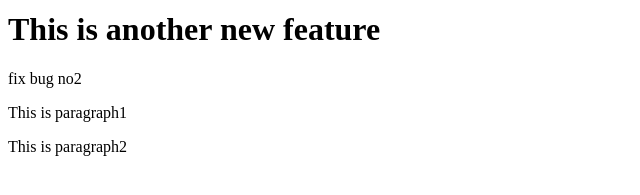
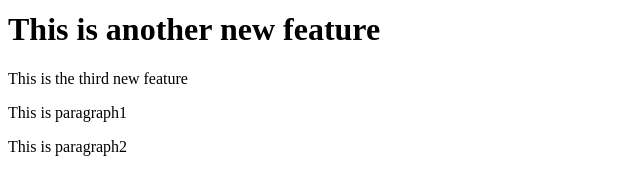
Before and after one commit to Pee00321/sample_git2, a plain HTML site: page index.html in a window 1280 px wide. Shown: the part 127-322 px from the top of the page, 0-640 px from the left. Drawn offline with Linux system fonts and the light colour scheme.

Commit message:
third new feature

```diff
--- a/index.html
+++ b/index.html
@@ -5,7 +5,7 @@
 <h1>This is header</h1>
 <h1>This is new feature</h1>
 <h1>This is another new feature</h1>
-<p>fix bug no2</p>
+<p>This is the third new feature</p>
 <p>This is paragraph1</p>
 <p>This is paragraph2</p>
 </body>
```
